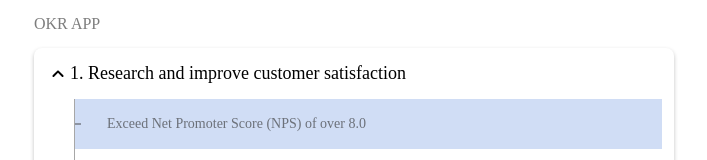
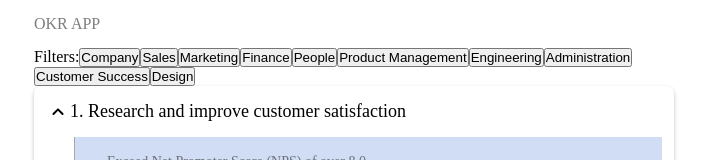
Before and after one commit to madhankumar028/OKR, a React (Create React App) app: page / in a window 1280 px wide. Shown: the top 160 px of the page, without its empty margins (286-993 px from the left). Built offline with nearby package versions, Linux system fonts and the light colour scheme; the HTML template or start-up script is replaced by a standard one.

Commit message:
handles the category filter

```diff
--- a/src/App.js
+++ b/src/App.js
@@ -10,6 +10,26 @@ function App() {
 
   const [parentObjective, setParentObjective] = React.useState([]);
   const [childObjective, setChildObjective] = React.useState([]);
+  const [categoryList, setCategoryList] = React.useState([]);
+  const [selectedFilter, setSelectedFilter] = React.useState();
+  const [filteredResult, setFilteredResult] = React.useState([]);
+
+  const filterHandler = (event) => {
+    event.persist();
+    setSelectedFilter(event.target.innerText);
+    setFilteredResult(parentObjective.filter(objective => objective.category === event.target.innerText));
+  };
+
+  const filterView = (filterList) => {
+    return filterList.map(filterItem => (
+      <button
+        className={`button ${selectedFilter === filterItem ? `active__filter` : ``}`}
+        onClick={filterHandler}
+      >
+        {filterItem}
+      </button>
+    ));
+  };
 
   const formatOKRList = (OKRList) => {
     setParentObjective(OKRList.filter(OKRItem => !OKRItem.parent_objective_id));
@@ -22,6 +42,13 @@ function App() {
   };
 
   React.useEffect(() => {
+    if (parentObjective.length) {
+      setFilteredResult([...parentObjective]);
+      setCategoryList(Array.from(new Set(parentObjective.map(objective => objective.category))));
+    }
+  }, [parentObjective]);
+
+  React.useEffect(() => {
     fetchOKRList();
   }, []);
 
@@ -29,11 +56,17 @@ function App() {
     <main className="okr__app--wrapper">
       <header className="header">
         <p data-testid="okr__app--test">OKR APP</p>
+        <div className="filter__group">
+          <span>Filters:</span>
+          {
+            categoryList.length > 0 && filterView(categoryList)
+          }
+        </div>
       </header>
       <section>
         {
-          parentObjective.length > 0 && (
-            parentObjective.map((objective, index) => (
+          filteredResult.length > 0 && (
+            filteredResult.map((objective, index) => (
               <Accordion title={`${index + 1}. ${objective.title}`} shouldOpen={index === 0} key={objective.id}>
                 <ol className="okr__list--wrapper">
                   {
```
